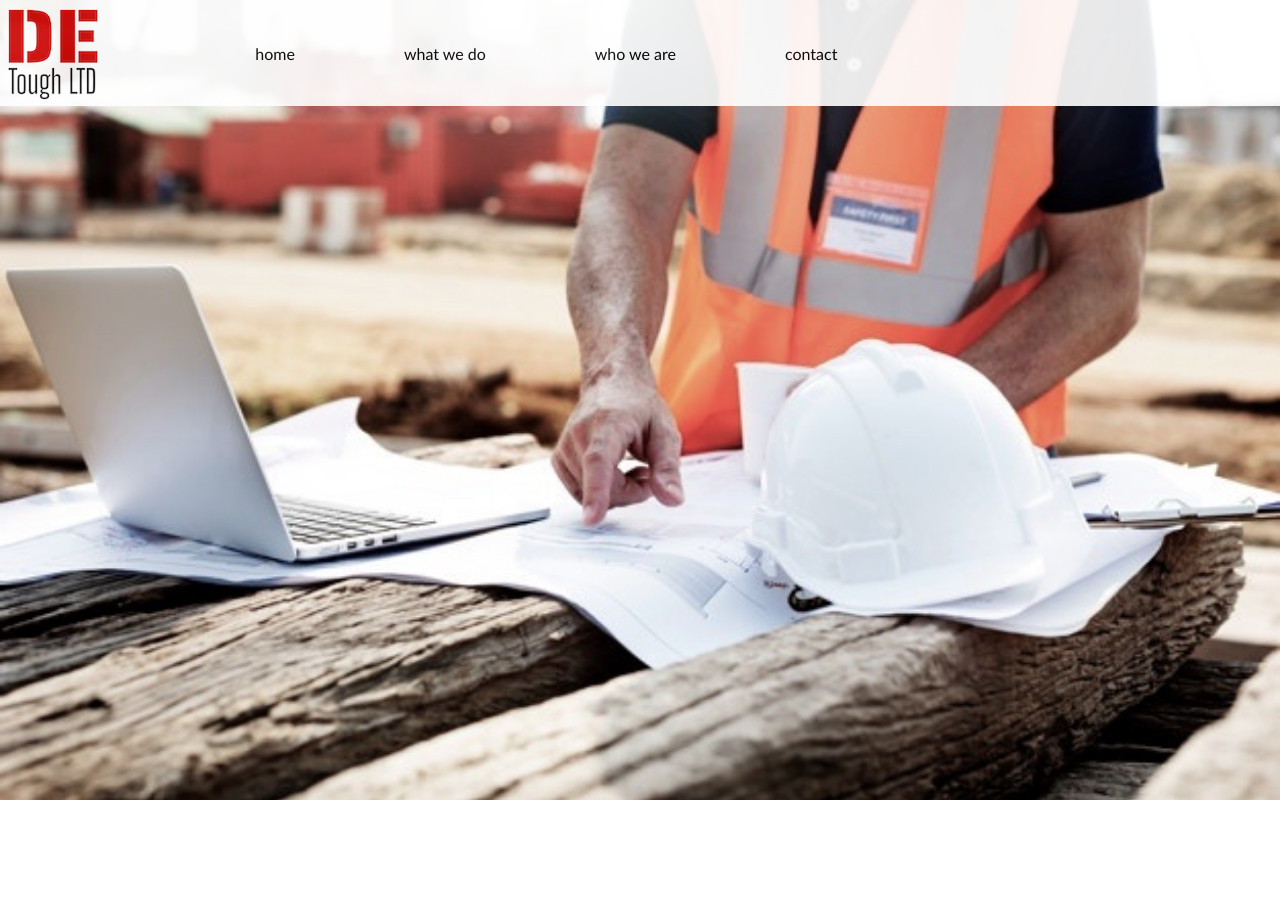
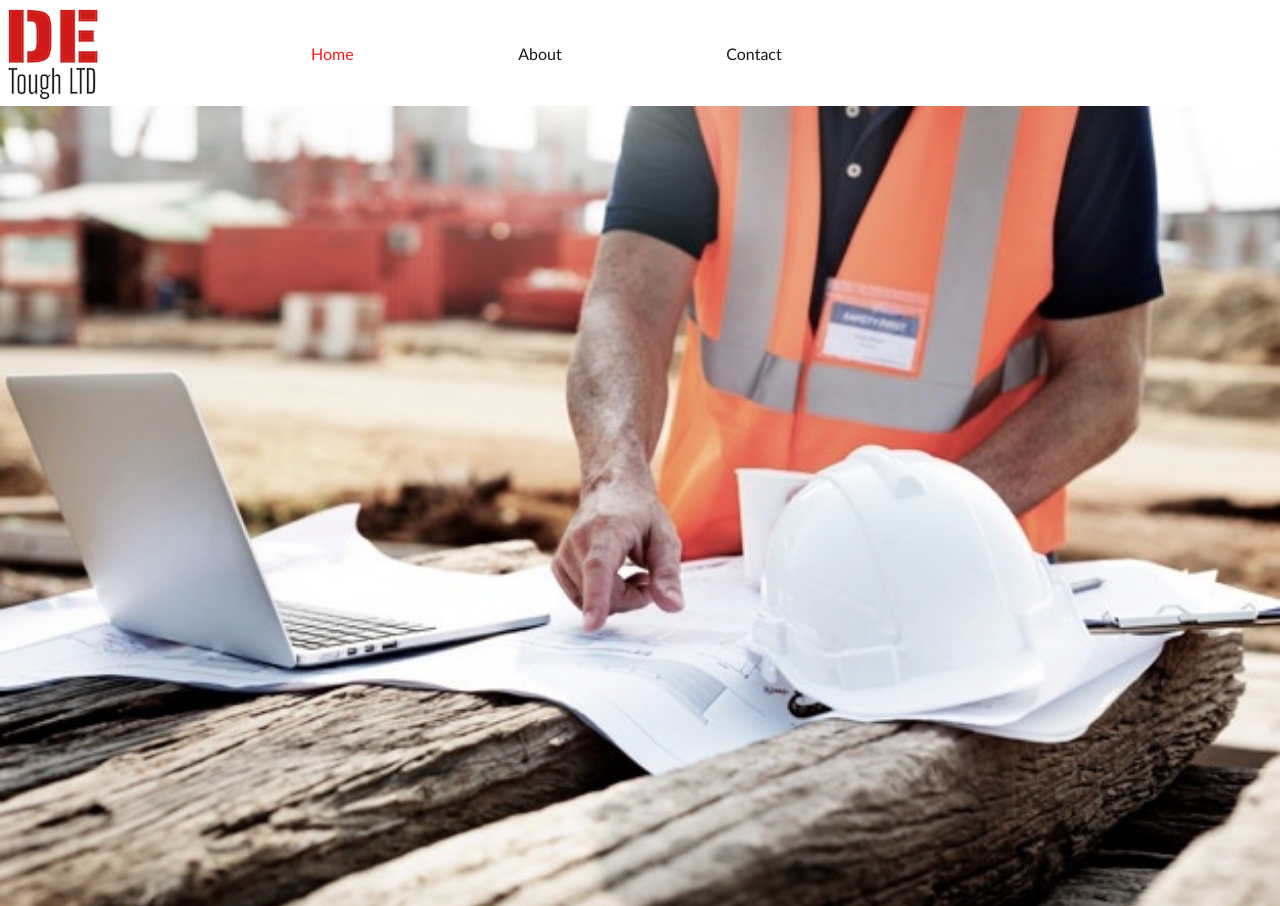
Before and after one commit to mariagus/de-tough, a React (Create React App) app: page / in a window 1280 px wide. Before the commit the page ends 800 px from the top, so only its background shows below. Built offline with nearby package versions, Linux system fonts and the light colour scheme.

Commit message:
add react routing

```diff
--- a/src/App.css
+++ b/src/App.css
@@ -1,11 +1,14 @@
 .App {
   display: flex;
   flex-direction: column;
+}
+
+.App-header {
+}
+
+.home {
   height: 100vh;
   background-image: url("image2.jpg");
   background-repeat: no-repeat;
   background-size: cover;
 }
-
-.App-header {
-}
--- a/src/App.js
+++ b/src/App.js
@@ -1,15 +1,40 @@
 import "./App.css";
+import React from "react";
+import { BrowserRouter as Router, Switch, Route, Link } from "react-router-dom";
 import Navbar from "./Navbar";
-import React from "react";
 
-function App() {
+export default function App() {
   return (
-    <div className="App">
-      <header className="App-header">
+    <Router>
+      <div>
         <Navbar />
-      </header>
-    </div>
+
+        {/* A <Switch> looks through its children <Route>s and
+            renders the first one that matches the current URL. */}
+        <Switch>
+          <Route path="/about">
+            <About />
+          </Route>
+          <Route path="/contact">
+            <Contact />
+          </Route>
+          <Route path="/">
+            <Home />
+          </Route>
+        </Switch>
+      </div>
+    </Router>
   );
 }
 
-export default App;
+function Home() {
+  return <div className="home"></div>;
+}
+
+function About() {
+  return <div className="about"></div>;
+}
+
+function Contact() {
+  return <div className="contact"></div>;
+}
--- a/src/Navbar.css
+++ b/src/Navbar.css
@@ -13,11 +13,18 @@
   padding: 0.2rem;
   display: flex;
 }
+.navbar-item {
+  color: black;
+  display: flex;
+  text-decoration: none;
+}
 
 .navbar-item:hover {
   color: rgb(230, 1, 1);
 }
+
 .navbar--links {
+  list-style-type: none;
   font-family: "Trebuchet MS", "Lucida Sans Unicode", "Lucida Grande",
     "Lucida Sans", Arial, sans-serif;
   font-size: 1rem;
@@ -26,7 +33,3 @@
   width: 100vh;
   flex-wrap: wrap;
 }
-
-.navbar-item {
-  display: flex;
-}
--- a/src/Navbar.js
+++ b/src/Navbar.js
@@ -1,21 +1,48 @@
 import React from "react";
+import {
+  BrowserRouter as Router,
+  Switch,
+  Route,
+  NavLink,
+  Link,
+} from "react-router-dom";
 import logo from "./logo.png";
 import "./Navbar.css";
 
-function Navbar() {
+export default function Navbar() {
   return (
     <nav className="navbar">
       <div className="logoContainer">
-        <img src={logo} alt="logo" className="navbar--logo" />
+        <Link to="/">
+          <img src={logo} alt="logo" className="navbar--logo" />
+        </Link>
       </div>
       <ul className="navbar--links">
-        <li className="navbar-item">home</li>
-        <li className="navbar-item">what we do</li>
-        <li className="navbar-item">who we are</li>
-        <li className="navbar-item">contact</li>
+        <li>
+          <NavLink
+            exact
+            to="/"
+            className="navbar-item"
+            activeStyle={{ color: "red" }}
+          >
+            Home
+          </NavLink>
+        </li>
+        <li>
+          <NavLink
+            to="/about"
+            className="navbar-item"
+            activeStyle={{ color: "red" }}
+          >
+            About
+          </NavLink>
+        </li>
+        <li>
+          <NavLink to="/contact" className="navbar-item">
+            Contact
+          </NavLink>
+        </li>
       </ul>
     </nav>
   );
 }
-
-export default Navbar;
```
Also changed, not shown: 1 other file (tests, documents, lock files or other folders).
